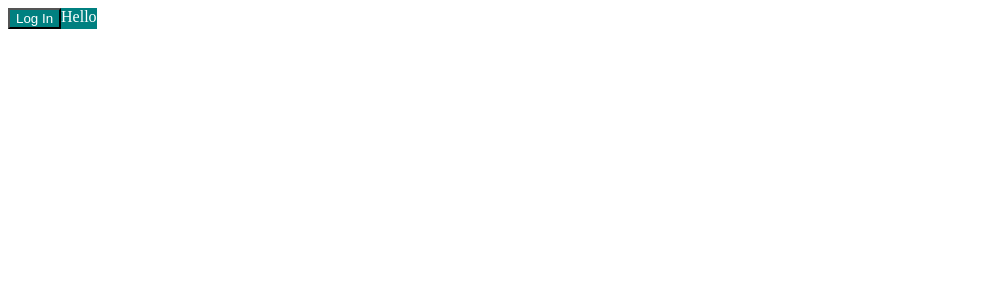
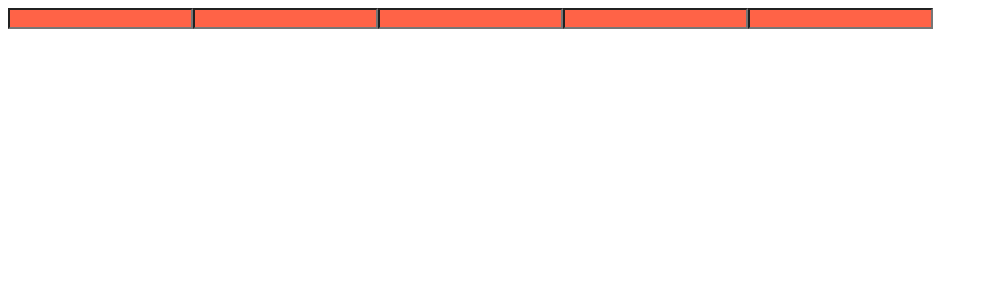
Before and after one commit to seonhop/react-js-master, a React (Create React App) app in the folder react-masterclass/: page / in a window 1280 px wide. Shown: the top 300 px of the page, without its empty margins (0-988 px from the left). Built offline with nearby package versions, Linux system fonts and the light colour scheme.

Commit message:
#2.3 'As' and Attrs
Use styled.tagName.attrs to define attributes for a styled component

ex)
const Input = styled.input.attrs({ required: true })`
    background-color: tomato;
`;

```diff
--- a/react-masterclass/src/App.js
+++ b/react-masterclass/src/App.js
@@ -4,16 +4,18 @@ const Father = styled.div`
     display: flex;
 `;
 
-const Btn = styled.button`
-    background-color: teal;
-    color: white;
+const Input = styled.input.attrs({ required: true })`
+    background-color: tomato;
 `;
 
 function App() {
     return (
         <Father>
-            <Btn>Log In</Btn>
-            <Btn as="a">Hello</Btn>
+            <Input />
+            <Input />
+            <Input />
+            <Input />
+            <Input />
         </Father>
     );
 }
```
